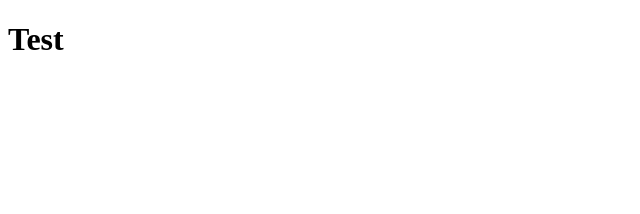
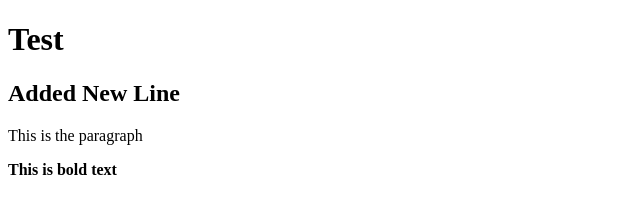
Before and after one commit to Yosh06/Git-Test, a plain HTML site: page index.html in a window 1280 px wide. Shown: the whole page, without its empty margins (0-640 px from the left). Drawn offline with Linux system fonts and the light colour scheme.

Commit message:
5% Completion

```diff
--- a/index.html
+++ b/index.html
@@ -8,6 +8,9 @@
 </head>
 <body>
     <h1>Test</h1>
+    <h2>Added New Line</h2>
+    <p>This is the paragraph</p>
+    <b>This is bold text</b>
 </body>
 <script src="/index.js"></script>
 </html>
```
